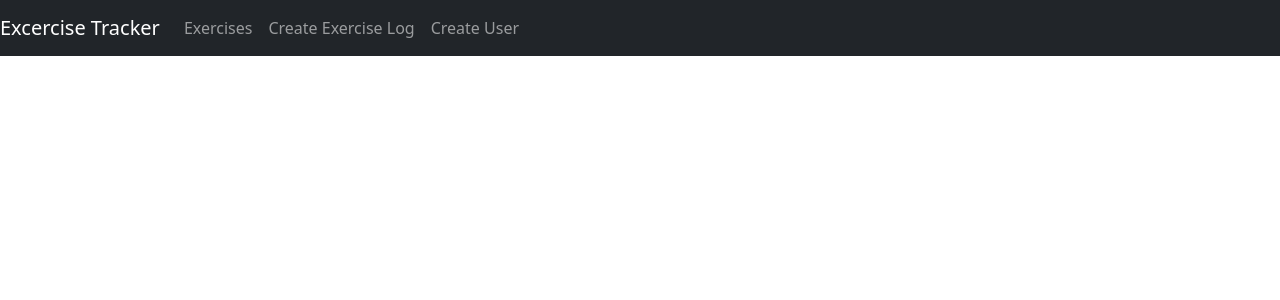
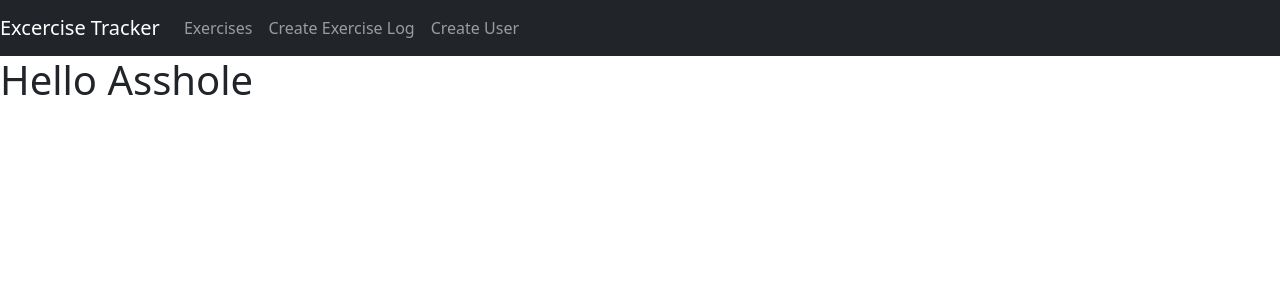
Before and after one commit to HETARTH7/XrossFit-FrontEnd, a React (Create React App) app: page / in a window 1280 px wide. Shown: the top 300 px of the page. Built offline with nearby package versions, Linux system fonts and the light colour scheme.

Commit message:
route bug fixed

```diff
--- a/src/components/App.jsx
+++ b/src/components/App.jsx
@@ -1,11 +1,15 @@
 import React from "react";
-import { BrowserRouter as Router } from "react-router-dom";
+import { BrowserRouter as Router, Route, Routes } from "react-router-dom";
 import "bootstrap/dist/css/bootstrap.min.css";
 import Navbar from "./Navbar";
+import Test from "./Test";
 function App() {
   return (
     <Router>
       <Navbar />
+      <Routes>
+        <Route path="/" element={<Test />} />
+      </Routes>
     </Router>
   );
 }
--- /dev/null
+++ b/src/components/Test.jsx
@@ -0,0 +1,6 @@
+import React from "react";
+
+function Test() {
+  return <h1>Hello Asshole</h1>;
+}
+export default Test;
```
